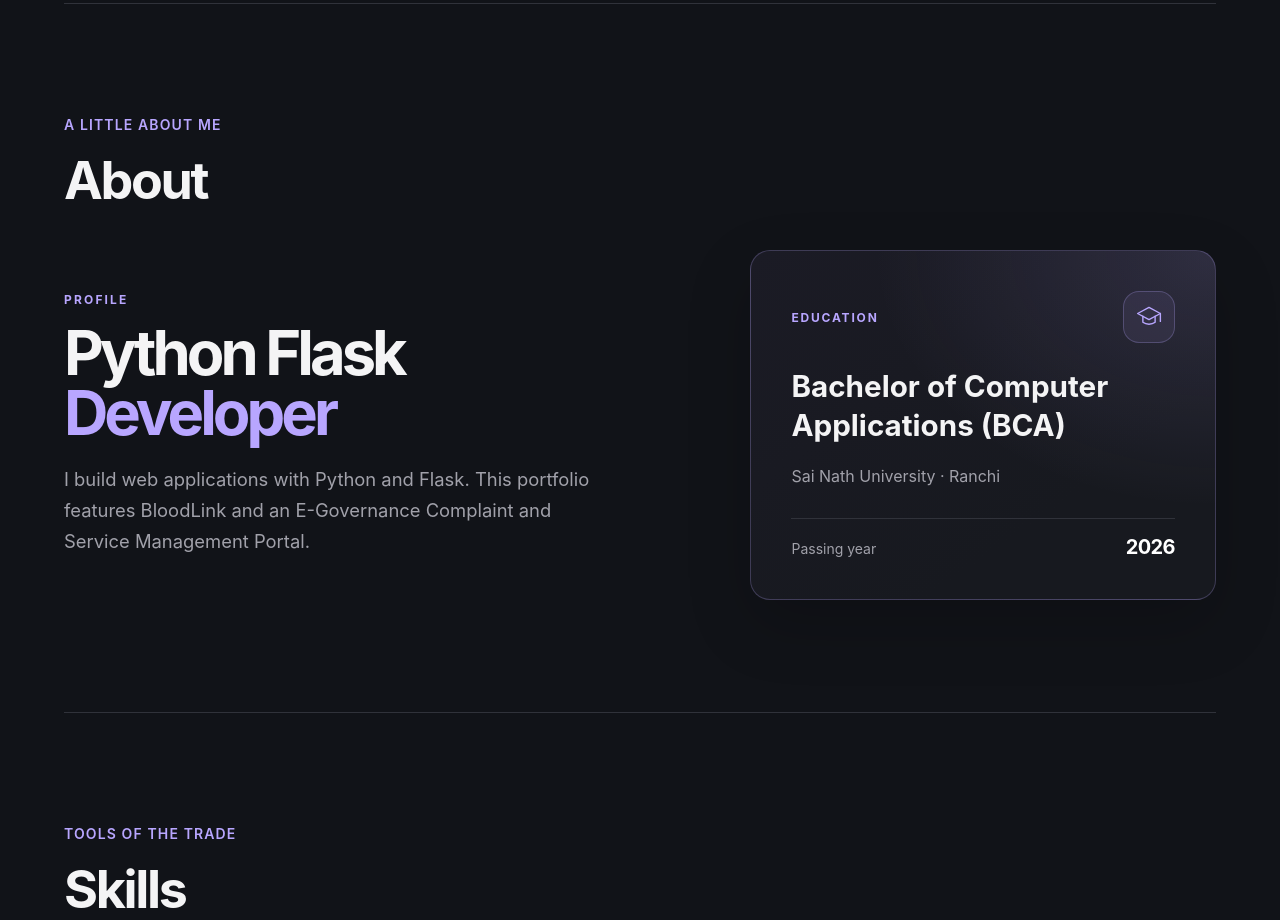
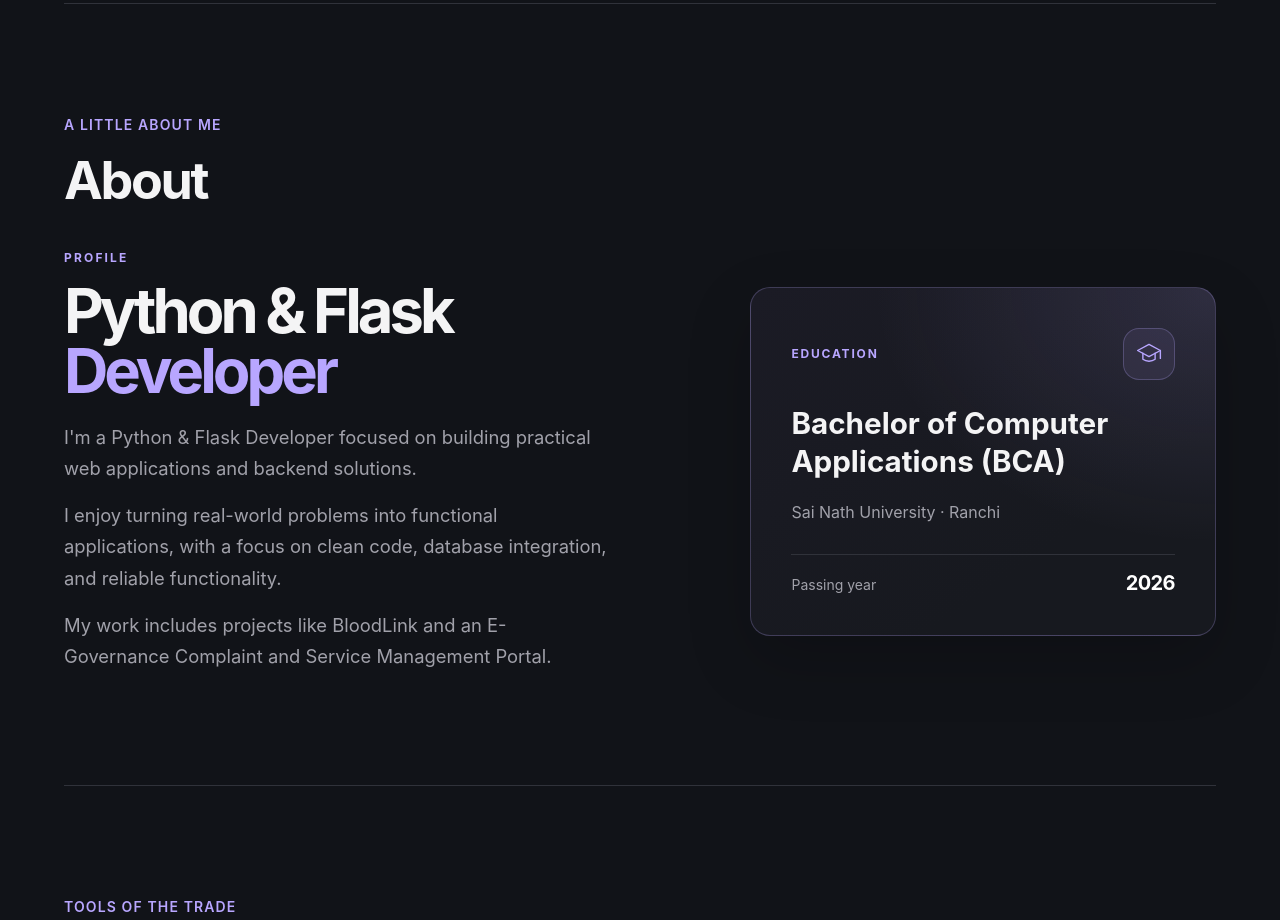
Before and after one commit to shivnandan-kumar/shivnandan-portfolio, a Flask app: page / in a window 1280 px wide. Shown: the part 1586-2506 px from the top of the page. Run offline with Flask 3, Linux system fonts and the light colour scheme.

Commit message:
content: refine about section introduction

```diff
--- a/static/css/styles.css
+++ b/static/css/styles.css
@@ -236,6 +236,10 @@ h2 {
 .about-introduction .section-note {
   max-width: 34rem;
   font-size: clamp(1rem, 1.6vw, 1.15rem);
+}
+
+.about-introduction .section-note + .section-note {
+  margin-top: 1rem;
 }
 
 .education-card h3 {
--- a/templates/index.html
+++ b/templates/index.html
@@ -142,10 +142,18 @@
         <div class="about-grid">
           <div class="about-introduction">
             <p class="about-kicker">PROFILE</p>
-            <h3>Python Flask<br><span>Developer</span></h3>
+            <h3>Python &amp; Flask<br><span>Developer</span></h3>
             <p class="section-note">
-              I build web applications with Python and Flask. This portfolio features
-              BloodLink and an E-Governance Complaint and Service Management Portal.
+              I'm a Python &amp; Flask Developer focused on building practical web
+              applications and backend solutions.
+            </p>
+            <p class="section-note">
+              I enjoy turning real-world problems into functional applications, with a
+              focus on clean code, database integration, and reliable functionality.
+            </p>
+            <p class="section-note">
+              My work includes projects like BloodLink and an E-Governance Complaint
+              and Service Management Portal.
             </p>
           </div>
 
```
Also changed, not shown: tests/test_routes.py (+5 -1 lines), README.md.
